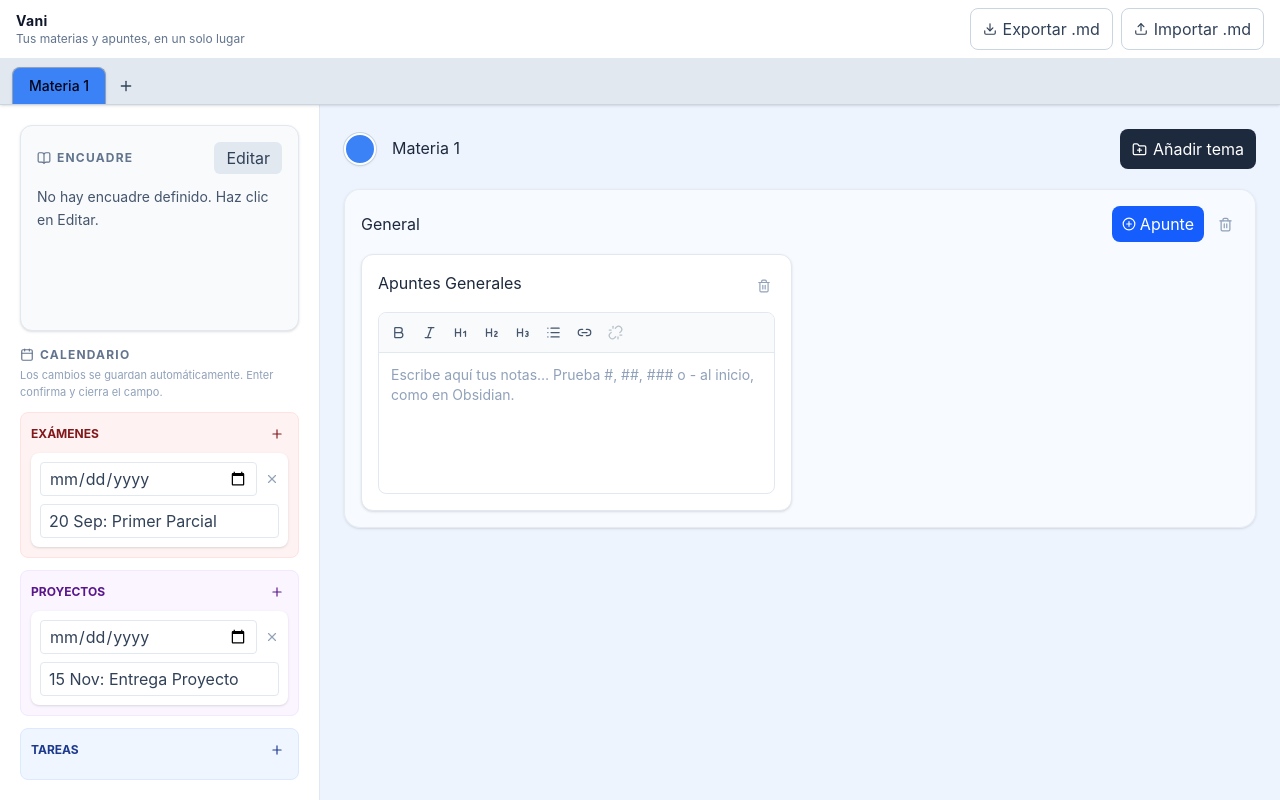
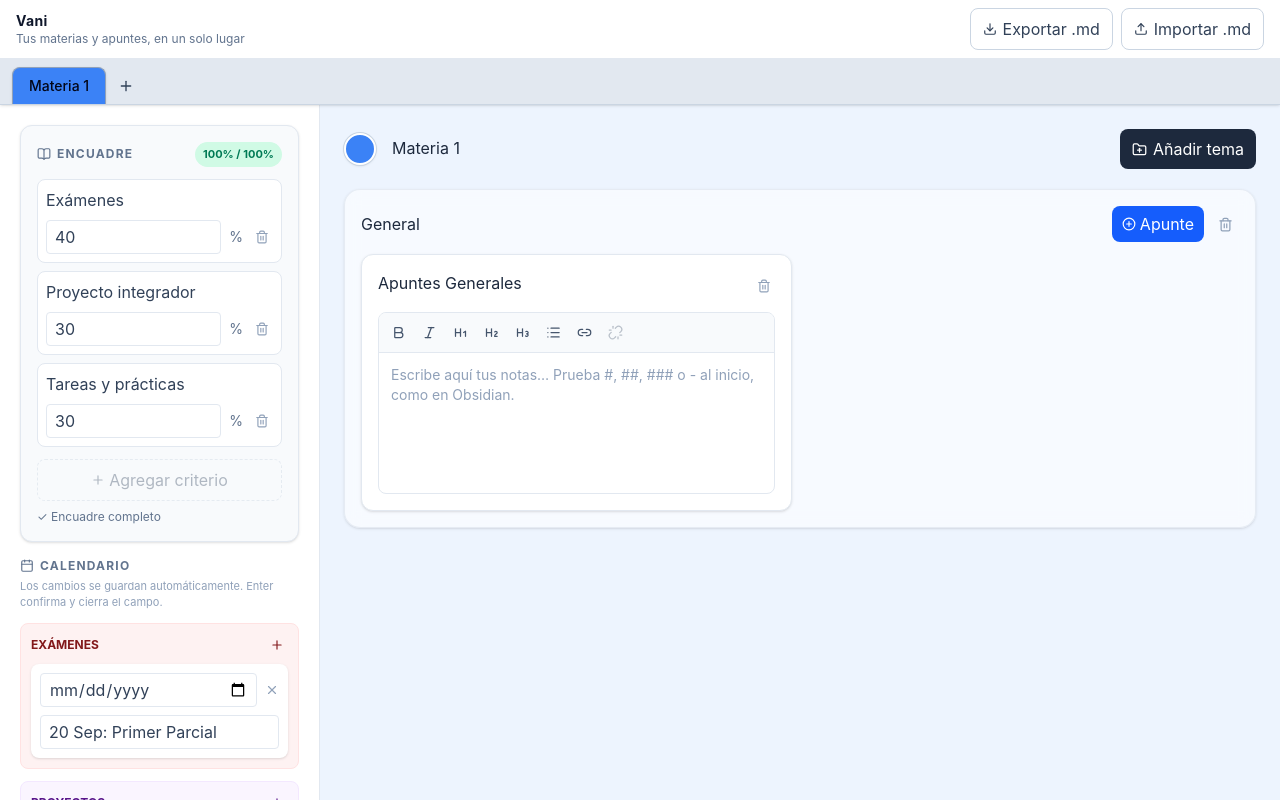
Before and after one commit to VVANEGZ/vani, a React (Vite) app in the folder vani/: page / in a window 1280 px wide. Shown: the top 800 px of the page. Built offline with nearby package versions, Linux system fonts and the light colour scheme.

Commit message:
feat: structure grading criteria with 100 percent validation

```diff
--- a/vani/src/components/Sidebar.jsx
+++ b/vani/src/components/Sidebar.jsx
@@ -1,4 +1,4 @@
-import { BookOpen, Calendar, Plus, X } from "lucide-react";
+import { BookOpen, Calendar, Plus, Trash2, X } from "lucide-react";
 
 const GROUPS = [
   { tipo: "examen", titulo: "Exámenes", tone: "red" },
@@ -7,31 +7,46 @@ const GROUPS = [
 ];
 
 const toneClasses = {
-  red: "bg-red-50 border-red-100 text-red-900",
-  purple: "bg-purple-50 border-purple-100 text-purple-900",
-  blue: "bg-blue-50 border-blue-100 text-blue-900",
+  red: "bg-red-50 border-red-100 text-red-900 dark:bg-red-950/30 dark:border-red-900/50 dark:text-red-200",
+  purple: "bg-purple-50 border-purple-100 text-purple-900 dark:bg-purple-950/30 dark:border-purple-900/50 dark:text-purple-200",
+  blue: "bg-blue-50 border-blue-100 text-blue-900 dark:bg-blue-950/30 dark:border-blue-900/50 dark:text-blue-200",
 };
 
-export default function Sidebar({ materia, editandoEncuadre, setEditandoEncuadre, onUpdate, onSaved }) {
+export default function Sidebar({ materia, onUpdate, onSaved }) {
+  const criterios = materia.criterios || [];
+  const total = criterios.reduce((sum, criterio) => sum + (Number(criterio.porcentaje) || 0), 0);
+  const restante = Math.max(0, 100 - total);
+
+  const updateCriteria = (next) => onUpdate("criterios", next);
+
+  const addCriterion = () => {
+    if (total >= 100) return;
+    updateCriteria([...criterios, { id: `criterion-${Date.now()}`, nombre: "Nuevo criterio", porcentaje: 0 }]);
+  };
+
+  const updateCriterion = (id, field, value) => {
+    if (field === "porcentaje") {
+      const current = criterios.find((c) => c.id === id)?.porcentaje || 0;
+      const others = total - Number(current || 0);
+      const maxAllowed = Math.max(0, 100 - others);
+      const safeValue = Math.min(maxAllowed, Math.max(0, Number(value) || 0));
+      updateCriteria(criterios.map((c) => c.id === id ? { ...c, porcentaje: safeValue } : c));
+      return;
+    }
+    updateCriteria(criterios.map((c) => c.id === id ? { ...c, [field]: value } : c));
+  };
+
+  const removeCriterion = (id) => updateCriteria(criterios.filter((c) => c.id !== id));
+
   const addEvent = (tipo) => {
-    onUpdate("fechas", [
-      ...(materia.fechas || []),
-      { id: `event-${Date.now()}`, tipo, fecha: "", titulo: "" },
-    ]);
+    onUpdate("fechas", [...(materia.fechas || []), { id: `event-${Date.now()}`, tipo, fecha: "", titulo: "" }]);
   };
 
   const updateEvent = (id, field, value) => {
-    onUpdate(
-      "fechas",
-      (materia.fechas || []).map((evento) =>
-        evento.id === id ? { ...evento, [field]: value } : evento,
-      ),
-    );
+    onUpdate("fechas", (materia.fechas || []).map((evento) => evento.id === id ? { ...evento, [field]: value } : evento));
   };
 
-  const removeEvent = (id) => {
-    onUpdate("fechas", (materia.fechas || []).filter((evento) => evento.id !== id));
-  };
+  const removeEvent = (id) => onUpdate("fechas", (materia.fechas || []).filter((evento) => evento.id !== id));
 
   const commitWithEnter = (event) => {
     if (event.key !== "Enter") return;
@@ -41,54 +56,78 @@ export default function Sidebar({ materia, editandoEncuadre, setEditandoEncuadre
   };
 
   return (
-    <aside className="w-full border-b border-slate-200 bg-white p-4 lg:w-80 lg:shrink-0 lg:border-b-0 lg:border-r lg:p-5 lg:overflow-y-auto">
+    <aside className="w-full border-b border-slate-200 bg-white p-4 dark:border-slate-800 dark:bg-slate-950 lg:w-80 lg:shrink-0 lg:border-b-0 lg:border-r lg:p-5 lg:overflow-y-auto">
       <div className="grid gap-4 sm:grid-cols-2 lg:grid-cols-1">
-        <section className="rounded-xl border border-slate-200 bg-slate-50 p-4 shadow-sm">
-          <div className="mb-3 flex items-center justify-between">
-            <h2 className="flex items-center gap-1.5 text-xs font-bold uppercase tracking-widest text-slate-500">
+        <section className="rounded-xl border border-slate-200 bg-slate-50 p-4 shadow-sm dark:border-slate-700 dark:bg-slate-900">
+          <div className="mb-3 flex items-center justify-between gap-2">
+            <h2 className="flex items-center gap-1.5 text-xs font-bold uppercase tracking-widest text-slate-500 dark:text-slate-400">
               <BookOpen size={14} /> Encuadre
             </h2>
-            <button
-              onClick={() => setEditandoEncuadre((value) => !value)}
-              className="rounded-md bg-slate-200 px-3 py-1 text-xs font-semibold text-slate-700 hover:bg-slate-300"
-            >
-              {editandoEncuadre ? "Guardar" : "Editar"}
-            </button>
+            <span className={`rounded-full px-2 py-1 text-[11px] font-bold ${total === 100 ? "bg-emerald-100 text-emerald-700 dark:bg-emerald-950/50 dark:text-emerald-300" : "bg-amber-100 text-amber-700 dark:bg-amber-950/50 dark:text-amber-300"}`}>
+              {total}% / 100%
+            </span>
           </div>
 
-          {editandoEncuadre ? (
-            <textarea
-              className="h-32 w-full resize-y rounded-lg border-2 border-blue-200 bg-white p-2.5 text-sm text-slate-700 outline-none focus:border-blue-400"
-              value={materia.encuadre || ""}
-              onChange={(e) => onUpdate("encuadre", e.target.value)}
-              placeholder="Escribe aquí las reglas, porcentajes..."
-            />
-          ) : (
-            <div className="min-h-32 whitespace-pre-wrap text-sm leading-relaxed text-slate-600">
-              {materia.encuadre || "No hay encuadre definido. Haz clic en Editar."}
-            </div>
-          )}
+          <div className="space-y-2">
+            {criterios.map((criterio) => (
+              <div key={criterio.id} className="rounded-lg border border-slate-200 bg-white p-2 dark:border-slate-700 dark:bg-slate-950">
+                <input
+                  value={criterio.nombre}
+                  onChange={(e) => updateCriterion(criterio.id, "nombre", e.target.value)}
+                  className="w-full break-words bg-transparent text-sm font-medium text-slate-700 outline-none dark:text-slate-200"
+                  aria-label="Nombre del criterio"
+                />
+                <div className="mt-2 flex items-center gap-2">
+                  <input
+                    type="number"
+                    min="0"
+                    max="100"
+                    step="1"
+                    value={criterio.porcentaje}
+                    onChange={(e) => updateCriterion(criterio.id, "porcentaje", e.target.value)}
+                    className="min-w-0 flex-1 rounded border border-slate-200 bg-white px-2 py-1 text-sm text-slate-700 outline-none focus:border-blue-400 dark:border-slate-700 dark:bg-slate-900 dark:text-slate-100"
+                    aria-label={`Porcentaje de ${criterio.nombre}`}
+                  />
+                  <span className="text-sm text-slate-500 dark:text-slate-400">%</span>
+                  <button onClick={() => removeCriterion(criterio.id)} className="rounded p-1 text-slate-400 hover:bg-red-50 hover:text-red-600 dark:hover:bg-red-950/40" aria-label={`Eliminar ${criterio.nombre}`}>
+                    <Trash2 size={14} />
+                  </button>
+                </div>
+              </div>
+            ))}
+          </div>
+
+          <button
+            onClick={addCriterion}
+            disabled={total >= 100}
+            className="mt-3 inline-flex w-full items-center justify-center gap-1 rounded-lg border border-dashed border-slate-300 px-3 py-2 text-xs font-semibold text-slate-600 hover:bg-white disabled:cursor-not-allowed disabled:opacity-40 dark:border-slate-700 dark:text-slate-300 dark:hover:bg-slate-800"
+          >
+            <Plus size={14} /> Agregar criterio
+          </button>
+          <p className="mt-2 break-words text-xs text-slate-500 dark:text-slate-400">
+            {total === 100 ? "✓ Encuadre completo" : `Falta asignar ${restante}%`}
+          </p>
         </section>
 
         <section>
           <div className="mb-3">
-            <h2 className="flex items-center gap-1.5 text-xs font-bold uppercase tracking-widest text-slate-500">
+            <h2 className="flex items-center gap-1.5 text-xs font-bold uppercase tracking-widest text-slate-500 dark:text-slate-400">
               <Calendar size={14} /> Calendario
             </h2>
-            <p className="mt-1 text-[11px] text-slate-400">Los cambios se guardan automáticamente. Enter confirma y cierra el campo.</p>
+            <p className="mt-1 break-words text-[11px] text-slate-400">Los cambios se guardan automáticamente. Enter confirma y cierra el campo.</p>
           </div>
           <div className="space-y-3">
             {GROUPS.map(({ tipo, titulo, tone }) => (
               <div key={tipo} className={`rounded-lg border p-2.5 ${toneClasses[tone]}`}>
                 <div className="mb-2 flex items-center justify-between">
                   <span className="text-xs font-bold uppercase">{titulo}</span>
-                  <button onClick={() => addEvent(tipo)} className="rounded p-1 hover:bg-white/70" aria-label={`Añadir ${titulo.toLowerCase()}`}>
+                  <button onClick={() => addEvent(tipo)} className="rounded p-1 hover:bg-white/70 dark:hover:bg-white/10" aria-label={`Añadir ${titulo.toLowerCase()}`}>
                     <Plus size={14} />
                   </button>
                 </div>
                 <div className="space-y-2">
                   {(materia.fechas || []).filter((f) => f.tipo === tipo).map((evento) => (
-                    <div key={evento.id} className="rounded-lg border border-white/80 bg-white p-2 shadow-sm">
+                    <div key={evento.id} className="rounded-lg border border-white/80 bg-white p-2 shadow-sm dark:border-slate-700 dark:bg-slate-900">
                       <div className="flex gap-2">
                         <input
                           type="date"
@@ -96,8 +135,7 @@ export default function Sidebar({ materia, editandoEncuadre, setEditandoEncuadre
                           onChange={(e) => updateEvent(evento.id, "fecha", e.target.value)}
                           onKeyDown={commitWithEnter}
                           onBlur={() => onSaved?.()}
-                          className="min-w-0 flex-1 rounded border border-slate-200 px-2 py-1 text-xs text-slate-700"
-                          aria-label={`Fecha de ${evento.titulo || titulo}`}
+                          className="min-w-0 flex-1 rounded border border-slate-200 bg-white px-2 py-1 text-xs text-slate-700 dark:border-slate-700 dark:bg-slate-950 dark:text-slate-100"
                         />
                         <button onClick={() => removeEvent(evento.id)} className="text-slate-400 hover:text-red-600" aria-label="Eliminar evento">
                           <X size={14} />
@@ -110,7 +148,7 @@ export default function Sidebar({ materia, editandoEncuadre, setEditandoEncuadre
                         onKeyDown={commitWithEnter}
                         onBlur={() => onSaved?.()}
                         placeholder="Descripción..."
-                        className="mt-2 w-full rounded border border-slate-200 px-2 py-1 text-xs text-slate-700 outline-none focus:border-blue-400"
+                        className="mt-2 w-full break-words rounded border border-slate-200 bg-white px-2 py-1 text-xs text-slate-700 outline-none focus:border-blue-400 dark:border-slate-700 dark:bg-slate-950 dark:text-slate-100"
                       />
                     </div>
                   ))}
```
